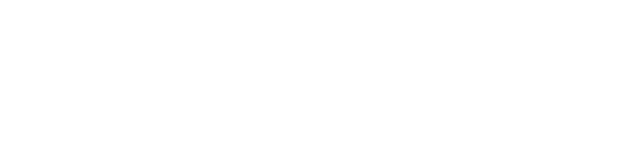
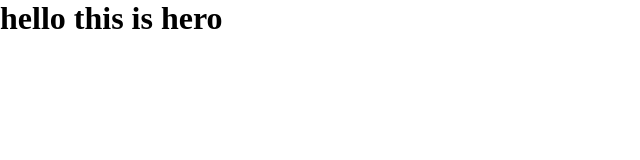
Before and after one commit to M-Alkordy/courses-project, a plain HTML site: page index.html in a window 1280 px wide. Shown: the whole page, without its empty margins (0-640 px from the left). Drawn offline with Linux system fonts and the light colour scheme.

Commit message:
add hero

```diff
--- a/index.html
+++ b/index.html
@@ -4,9 +4,13 @@
     <meta charset="UTF-8">
     <meta name="viewport" content="width=device-width, initial-scale=1.0">
     <link rel="stylesheet" href="./assets/css/style.css">
-    <title>Document</title>
+    <title>courses project</title>
 </head>
 <body>
-
+    <header>
+        <div class="hero">
+            <h1>hello this is hero</h1>
+        </div>
+    </header>
 </body>
 </html>
```
